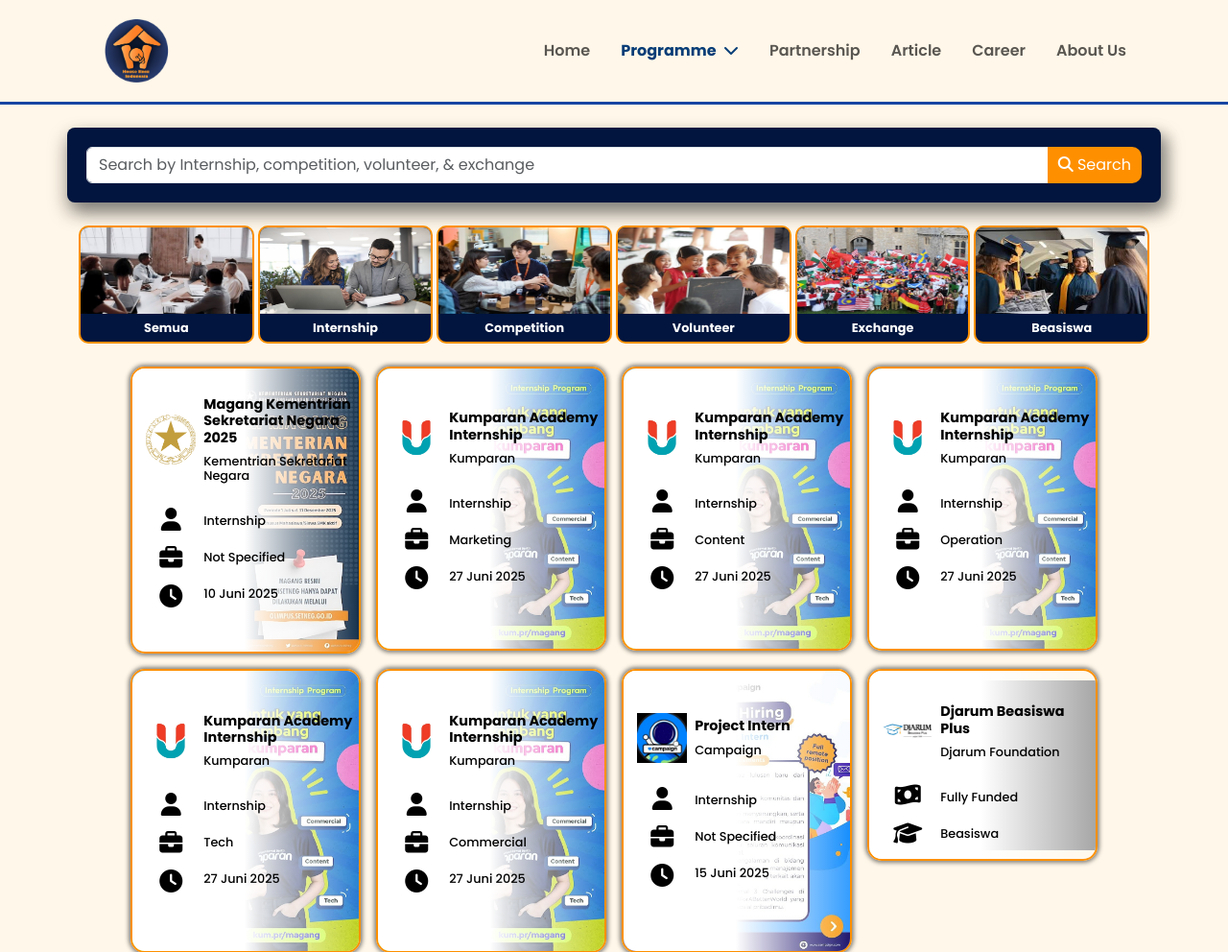
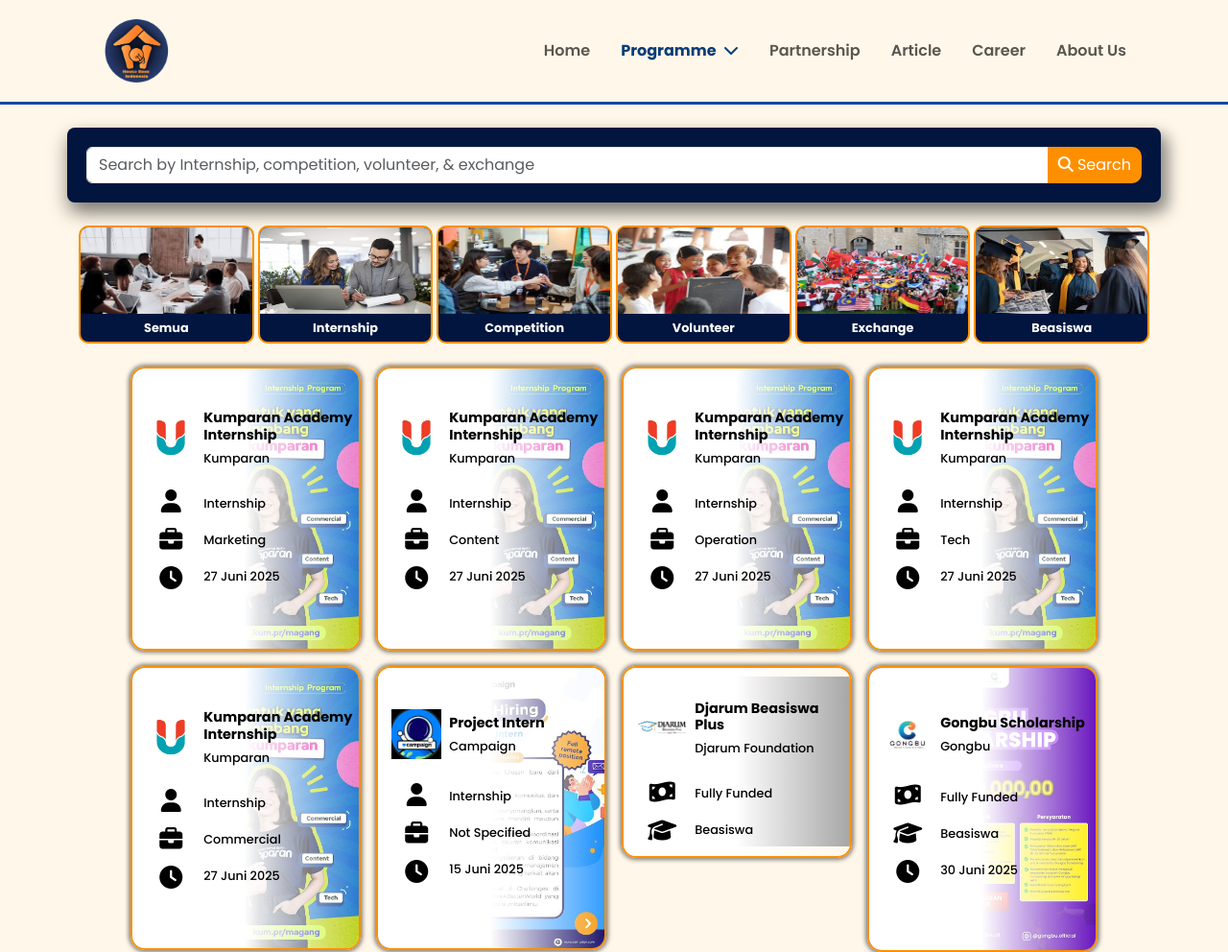
Before and after one commit to tech-house-ilmu/web-hi-main-hosting-repo, a PHP site: page /programme/HI-opportunities/ in a window 1280 px wide. Shown: the top 992 px of the page at 96% size. Run offline with PHP 8.4, Linux system fonts and the light colour scheme; grey boxes are pictures that could not be loaded.

Commit message:
fix konflik merging

```diff
--- a/assets/css/style.css
+++ b/assets/css/style.css
@@ -131,7 +131,7 @@
   background-image: url(/assets/img-opp/internship/poster-project-intern.jpg);
 }
 .opportunities #card-7::before {
-  background-image: url(/assets/img-opp/volunteer/poster-bercatha.jpg);
+  background-image: url(/assets/img-opp/internship/poster-kumparan.jpg);
 }
 
 
--- a/programme/HI-opportunities/index.html
+++ b/programme/HI-opportunities/index.html
@@ -118,37 +118,6 @@
       <div class="cards-container container-xxl d-flex flex-wrap my-4 gap-3 justify-content-center align-items-start">
 
         <!--Internship-->
-          <div class="internship card-box px-4 px-md-0">
-            <a href="/programme/beasiswa/intern-kemensetneg.html" class="card-custom d-flex align-items-center">
-                <img src="/assets/img-opp/internship/poster-kemensetneg.jpg" class="card-img-top" alt="Card Image">
-                <div class="card-overlay"></div>
-                <div class="card-body small-text" style="top: 5%;">
-                    <div class="card-title d-flex align-items-center gap-2">
-                        <img src="/assets/img-opp/internship/logo-kemensetneg.png" class="logo col-3"
-                            alt="Logo">
-                        <div class="col-9 d-flex flex-column gap-2">
-                            <h1>Magang Kementrian Sekretariat Negara 2025</h1>
-                            <h5>Kementrian Sekretariat Negara</h5>
-                        </div>
-                    </div>
-                    <div class="card-details d-flex flex-row align-items-center gap-2 mt-4">
-                        <div
-                            class="card-icon col-3 d-flex flex-column align-items-center justify-content-start gap-3">
-                            <i class="fa-solid fa-user"></i>
-                            <i class="fa-solid fa-briefcase"></i>
-                            <i class="fa-solid fa-clock"></i>
-                        </div>
-                        <div class="card-info col-9 d-flex flex-column align-items-start gap-2">
-                            <p>Internship</p>
-                            <p>Not Specified</p>
-                            <p>10 Juni 2025</p>
-                        </div>
-                    </div>
-                    <!-- <span class="badge custom-badge mt-5">Kesempatan lebih tinggi</span> -->
-                </div>
-            </a>
-          </div>
-
           <div class="internship card-box px-4 px-md-0">
             <a href="/programme/beasiswa/intern-kumparan-marketing.html" class="card-custom d-flex align-items-center">
                 <img src="/assets/img-opp/internship/poster-kumparan.jpg" class="card-img-top" alt="Card Image">
@@ -397,39 +366,6 @@
                 </div>
             </a>
           </div>
-
-          <div class="beasiswa card-box px-4 px-md-0">
-            <a href="/programme/beasiswa/beasiswa-iyi-international.html" class="card-custom d-flex align-items-center">
-                <img src="/assets/img-opp/beasiswa/IVaYF.png" class="card-img-top" alt="Card Image">
-                <div class="card-overlay"></div>
-                <div style="top: 0%;" class="card-body small-text">
-                    <div class="card-title d-flex align-items-center gap-2">
-                        <img src="/assets/img-opp/beasiswa/logo-IYI.png" class="logo col-3"
-                            alt="Logo">
-                        <div class="col-9 d-flex flex-column gap-2">
-                            <h1 style="font-size: clamp(0.8rem, 1vw, 0.9rem);">Beasiswa International Volunteer and Youth Fellowship
-                                IYI Chapter 3 Malaysia - Singapura
-                            </h1>
-                            <h5 style="font-size: clamp(0.8rem, 1vw, 0.8rem);">International Youth Impact</h5>
-                        </div>
-                    </div>
-                    <div class="card-details d-flex flex-row align-items-center gap-2">
-                        <div
-                            class="card-icon col-3 d-flex flex-column align-items-center justify-content-start gap-3">
-                            <i class="fa-solid fa-money-bill-wave"></i>
-                            <i class="fa-solid fa-graduation-cap"></i>
-                            <i class="fa-solid fa-clock"></i>
-                        </div>
-                        <div class="card-info col-9 d-flex flex-column align-items-start gap-2">
-                            <p>Fully Funded</p>
-                            <p>Beasiswa</p>
-                            <p>07 Juni 2025</p>
-                        </div>
-                    </div>
-                    <!-- <span class="badge custom-badge mt-5">Kesempatan lebih tinggi</span> -->
-                </div>
-            </a>
-           </div>
 
             <div class="beasiswa card-box px-4 px-md-0">
                 <a href="/programme/beasiswa/beasiswa-bestro.html" class="card-custom d-flex align-items-center">
@@ -682,37 +618,6 @@
 
         <!--Exchange-->
         <div class="exchange card-box px-4 px-md-0">
-          <a href="/programme/exchange/exchange-yiae3.html" class="card-custom d-flex align-items-center">
-              <img src="/assets/img-opp/exchange/poster-yiae.png" class="card-img-top" alt="Card Image">
-              <div class="card-overlay"></div>
-              <div class="card-body small-text">
-                  <div class="card-title d-flex align-items-center gap-2">
-                      <img src="/assets/img-opp/exchange/logo-yiae.png" class="logo col-3"
-                          alt="Logo">
-                      <div class="col-9 d-flex flex-column gap-2">
-                          <h1>Youth Inter-Action Exploration #3</h1>
-                          <h5>Indonesian Youth Action</h5>
-                      </div>
-                  </div>
-                  <div class="card-details mt-3 d-flex flex-row align-items-center  gap-2">
-                      <div
-                          class="card-icon col-3 d-flex flex-column align-items-center justify-content-start gap-3">
-                          <i class="fa-solid fa-money-bill-wave"></i>
-                          <i class="fa-solid fa-user-graduate"></i>
-                          <i class="fa-solid fa-clock"></i>
-                      </div>
-                      <div class="card-info col-9 d-flex flex-column align-items-start gap-2">
-                          <p>Fully Funded</p>
-                          <p>Student Exchange</p>
-                          <p>8 Juni 2025</p>
-                      </div>
-                  </div>
-                  <!-- <span class="badge custom-badge mt-5">Kesempatan lebih tinggi</span> -->
-              </div>
-          </a>
-        </div>
-
-        <div class="exchange card-box px-4 px-md-0">
           <a href="/programme/exchange/exchange-pionirmuda-cross-academy.html" class="card-custom d-flex align-items-center">
               <img src="/assets/img-opp/exchange/poster-pionirmuda.png" class="card-img-top" alt="Card Image">
               <div class="card-overlay"></div>
```
Also changed, not shown: index.html (+27 -0 lines).
